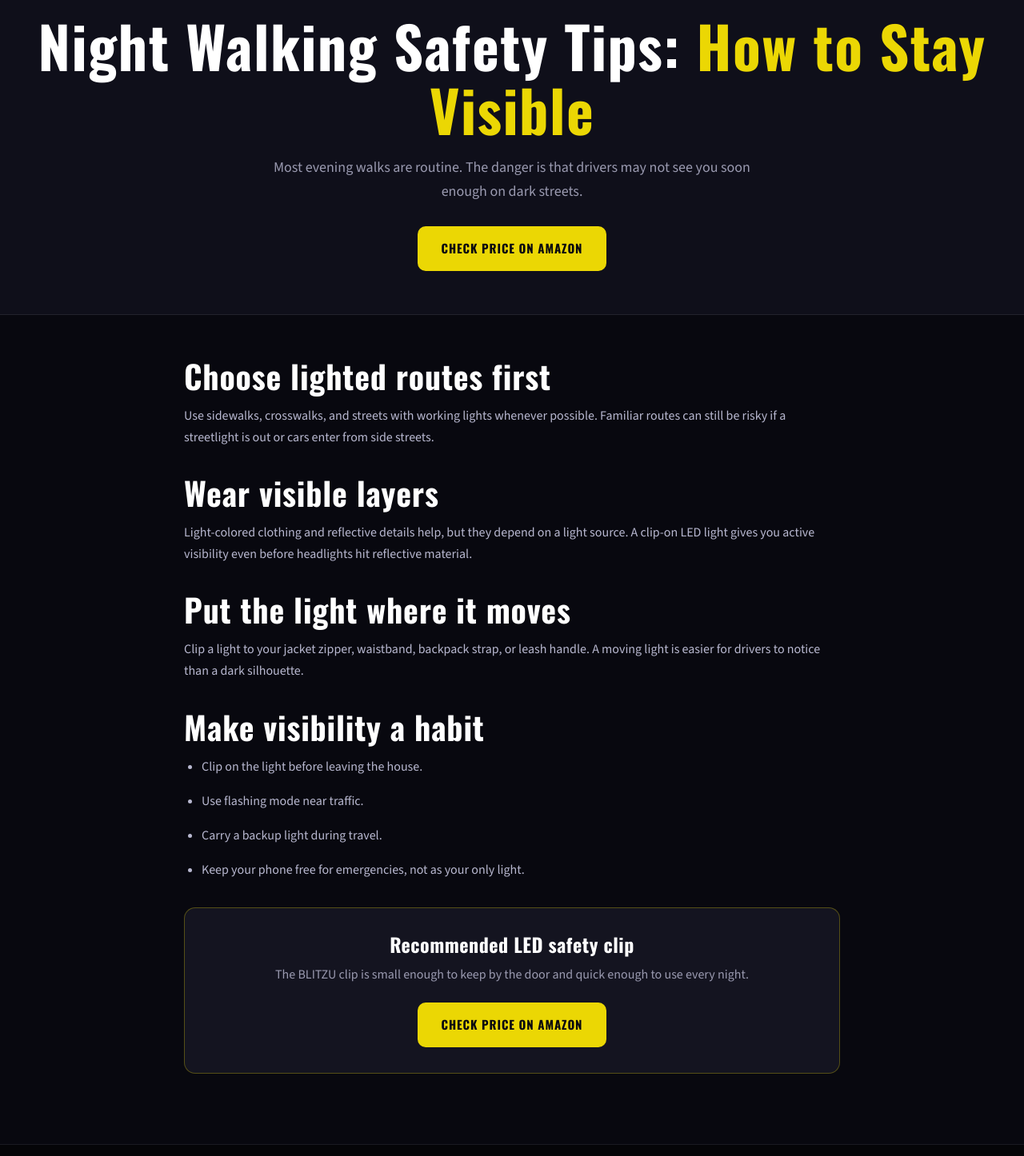
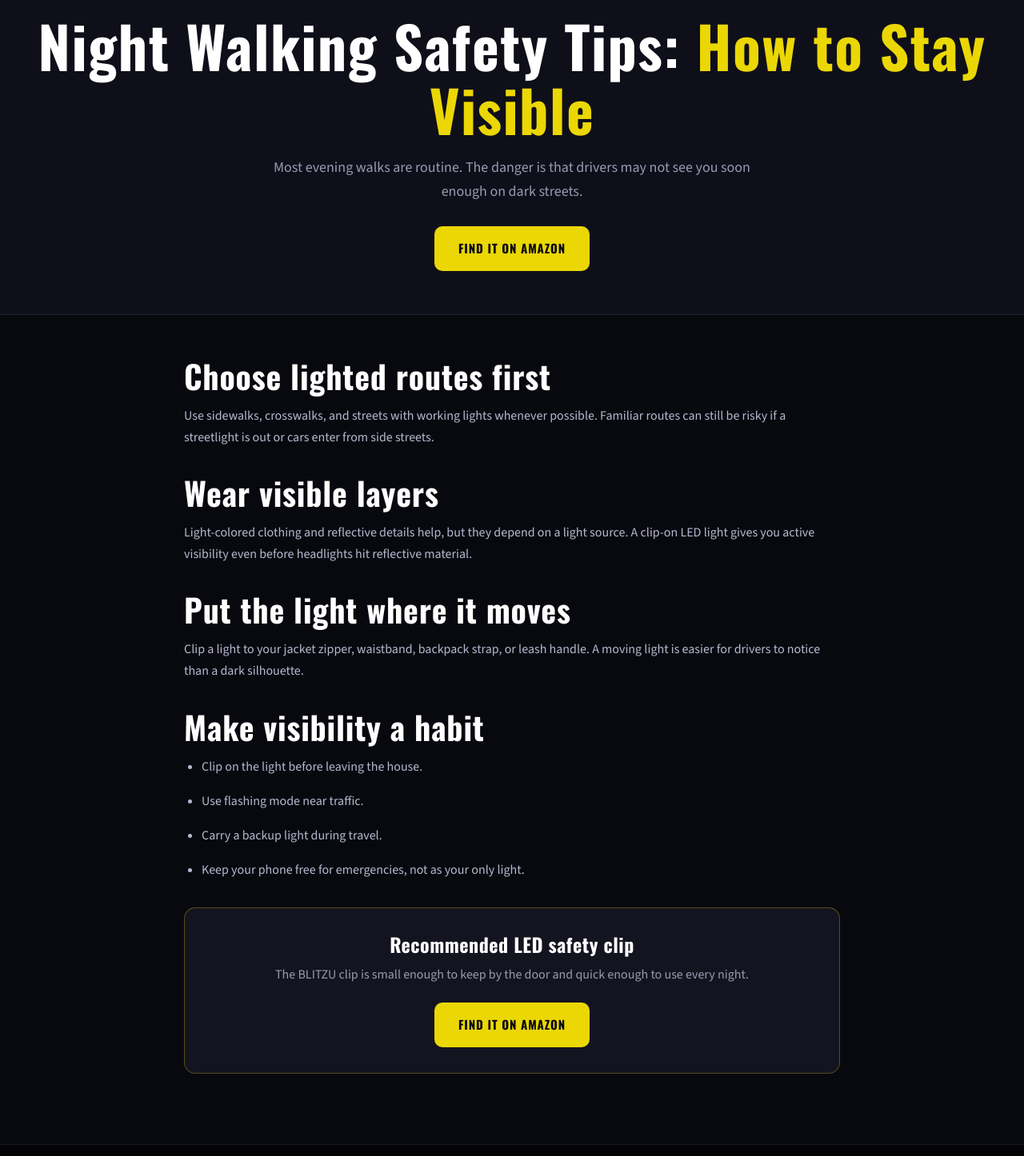
Before and after one commit to simplysharon62-hash/mysimplyledstore, a plain HTML site: page night-walking-safety.html in a window 1280 px wide. Shown: the part 234-1680 px from the top of the page at 80% size. Drawn offline with nearby package versions, Linux system fonts and the light colour scheme.

Commit message:
Standardize Amazon CTA wording in night-walking-safety.html

```diff
--- a/night-walking-safety.html
+++ b/night-walking-safety.html
@@ -14,8 +14,8 @@
 <body>
   <nav><div class="nav-inner"><a class="nav-logo" href="index.html"><img src="simplyledstore-logo.svg" alt="Simplyledstore"><span>Simplyledstore</span></a><div class="nav-links" id="navLinks"><a class="nav-link" href="index.html">Home</a><a class="nav-link" href="joggers.html">Joggers</a><a class="nav-link" href="dog-walking-safety.html">Pets</a><a class="nav-link" href="cyclists.html">Cyclists</a><a class="nav-link" href="produce-washer.html">Produce Washers</a><a class="nav-link" href="about.html">About Us</a><a class="nav-link active" href="blog.html">Blog</a></div><button class="hamburger" id="menuToggle" type="button" aria-label="Open menu" aria-expanded="false" aria-controls="navLinks"><span></span><span></span><span></span></button></div></nav>
   <div class="breadcrumbs"><a href="index.html">Home</a> / <a href="blog.html">Blog</a> / Night Walking Safety</div>
-  <article><section class="sub-hero"><div class="hero-badge"><div class="badge-dot"></div><span>Walk Smarter</span></div><h1>Night Walking Safety Tips: <span class="accent">How to Stay Visible</span></h1><p>Most evening walks are routine. The danger is that drivers may not see you soon enough on dark streets.</p><a href="https://www.amazon.com/s?k=BLITZU+clip+on+LED+safety+light&tag=simplyledst01-20" target="_blank" rel="noopener noreferrer nofollow sponsored" class="btn">Check Price on Amazon</a></section>
-  <section class="section"><div class="content-inner"><h2>Choose lighted routes first</h2><p>Use sidewalks, crosswalks, and streets with working lights whenever possible. Familiar routes can still be risky if a streetlight is out or cars enter from side streets.</p><h2>Wear visible layers</h2><p>Light-colored clothing and reflective details help, but they depend on a light source. A clip-on LED light gives you active visibility even before headlights hit reflective material.</p><h2>Put the light where it moves</h2><p>Clip a light to your jacket zipper, waistband, backpack strap, or leash handle. A moving light is easier for drivers to notice than a dark silhouette.</p><h2>Make visibility a habit</h2><ul><li>Clip on the light before leaving the house.</li><li>Use flashing mode near traffic.</li><li>Carry a backup light during travel.</li><li>Keep your phone free for emergencies, not as your only light.</li></ul><div class="cta-box"><h3>Recommended LED safety clip</h3><p>The BLITZU clip is small enough to keep by the door and quick enough to use every night.</p><a href="https://www.amazon.com/s?k=BLITZU+clip+on+LED+safety+light&tag=simplyledst01-20" target="_blank" rel="noopener noreferrer nofollow sponsored" class="btn">Check Price on Amazon</a></div></div></section></article>
+  <article><section class="sub-hero"><div class="hero-badge"><div class="badge-dot"></div><span>Walk Smarter</span></div><h1>Night Walking Safety Tips: <span class="accent">How to Stay Visible</span></h1><p>Most evening walks are routine. The danger is that drivers may not see you soon enough on dark streets.</p><a href="https://www.amazon.com/s?k=BLITZU+clip+on+LED+safety+light&tag=simplyledst01-20" target="_blank" rel="noopener noreferrer nofollow sponsored" class="btn">Find it on Amazon</a></section>
+  <section class="section"><div class="content-inner"><h2>Choose lighted routes first</h2><p>Use sidewalks, crosswalks, and streets with working lights whenever possible. Familiar routes can still be risky if a streetlight is out or cars enter from side streets.</p><h2>Wear visible layers</h2><p>Light-colored clothing and reflective details help, but they depend on a light source. A clip-on LED light gives you active visibility even before headlights hit reflective material.</p><h2>Put the light where it moves</h2><p>Clip a light to your jacket zipper, waistband, backpack strap, or leash handle. A moving light is easier for drivers to notice than a dark silhouette.</p><h2>Make visibility a habit</h2><ul><li>Clip on the light before leaving the house.</li><li>Use flashing mode near traffic.</li><li>Carry a backup light during travel.</li><li>Keep your phone free for emergencies, not as your only light.</li></ul><div class="cta-box"><h3>Recommended LED safety clip</h3><p>The BLITZU clip is small enough to keep by the door and quick enough to use every night.</p><a href="https://www.amazon.com/s?k=BLITZU+clip+on+LED+safety+light&tag=simplyledst01-20" target="_blank" rel="noopener noreferrer nofollow sponsored" class="btn">Find it on Amazon</a></div></div></section></article>
   <footer><div class="footer-inner"><div class="footer-legal"><a href="privacy-policy.html">Privacy Policy</a><span>·</span><a href="affiliate-disclosure.html">Affiliate Disclosure</a><span>·</span><a href="contact.html">Contact</a></div><div class="footer-bottom">© 2026 Simplyledstore · As an Amazon Associate I earn from qualifying purchases.</div></div></footer><script src="site.js"></script>
 </body>
 </html>
```
